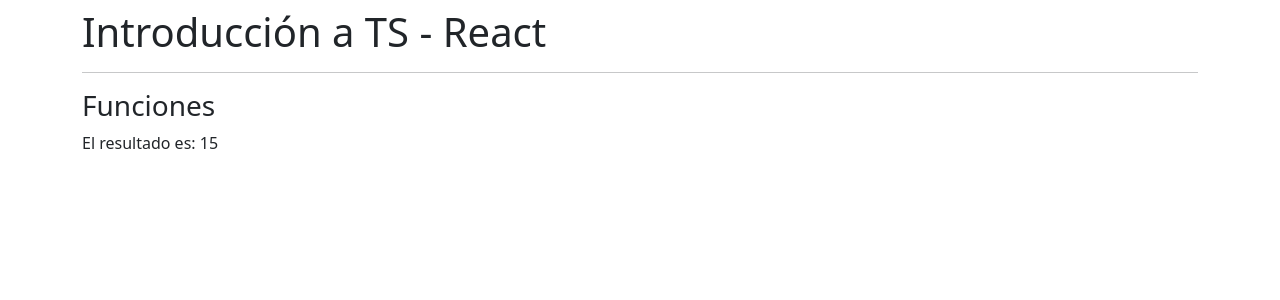
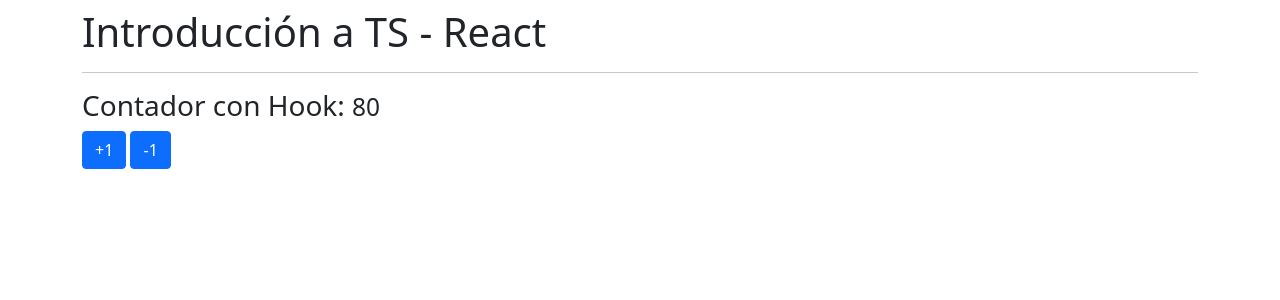
Before and after one commit to luigialejandro/01-Reforzamiento-tsx, a React (Create React App) app: page / in a window 1280 px wide. Shown: the top 300 px of the page. Built offline with nearby package versions, Linux system fonts and the light colour scheme.

Commit message:
Getting started with Hooks in React. I've used useState to control and render a counter with two buttons in HTML. It is also a better option to customize a particular Hook and put useState into this customHook and then call it in our functional component.

```diff
--- a/src/App.tsx
+++ b/src/App.tsx
@@ -1,5 +1,7 @@
 //import { TiposBasicos } from "./typescript/TiposBasicos";
 
+import { Contador } from "./components/Contador";
+import { ContadorConHook } from "./components/ContadorConHook";
 import { Funciones } from "./typescript/Funciones";
 //import { ObjetosLiterales } from "./typescript/ObjetosLiterales";
 
@@ -11,7 +13,9 @@
       <hr/>
       {/*<TiposBasicos /> */}
       {/*<ObjetosLiterales /> */}
-      <Funciones />
+      {/*<Funciones /> */}
+      {/*<Contador /> */}
+      <ContadorConHook />
     </div>
   )
 }
--- /dev/null
+++ b/src/components/Contador.tsx
@@ -0,0 +1,30 @@
+import React, { useState } from 'react'
+
+export const Contador = () => {
+
+    const [valor, setvalor] = useState(0);
+
+    const acumular = ( numero: number ) => {
+        setvalor( valor + numero );
+    }
+
+  return (
+    <>
+        <h3>Contador: <small> { valor } </small></h3>
+
+        <button
+            className="btn btn-primary"
+            onClick={ () => acumular(1) }
+        >
+            +1
+        </button>
+        &nbsp;
+        <button
+            className="btn btn-primary"
+            onClick={ () => acumular(-1) }
+        >
+            -1
+        </button>
+    </>
+  )
+}
--- /dev/null
+++ b/src/components/ContadorConHook.tsx
@@ -0,0 +1,26 @@
+import { useCounter } from './hooks/useCounter'
+
+export const ContadorConHook = () => {
+
+    const { valor, acumular } = useCounter(80);
+
+  return (
+    <>
+        <h3>Contador con Hook: <small> { valor } </small></h3>
+
+        <button
+            className="btn btn-primary"
+            onClick={ () => acumular(1) }
+        >
+            +1
+        </button>
+        &nbsp;
+        <button
+            className="btn btn-primary"
+            onClick={ () => acumular(-1) }
+        >
+            -1
+        </button>
+    </>
+  )
+}
--- /dev/null
+++ b/src/components/hooks/useCounter.tsx
@@ -0,0 +1,17 @@
+import { useState } from "react";
+
+
+export const useCounter = ( inicial: number = 10 ) => {
+
+    const [valor, setvalor] = useState( inicial );
+
+    const acumular = ( numero: number ) => {
+        setvalor( valor + numero );
+    }
+
+    return {
+        valor,
+        acumular
+    }
+
+}
```
